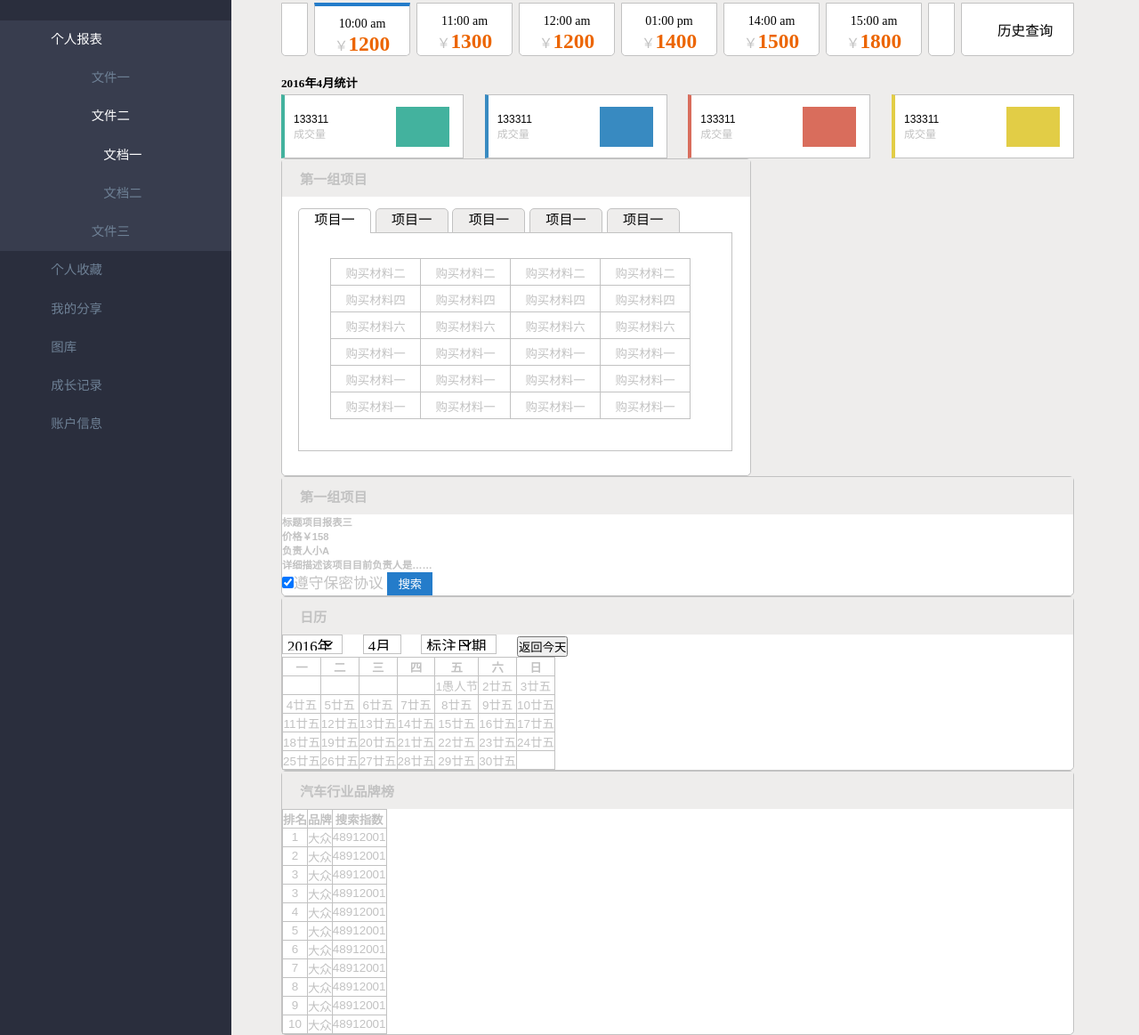
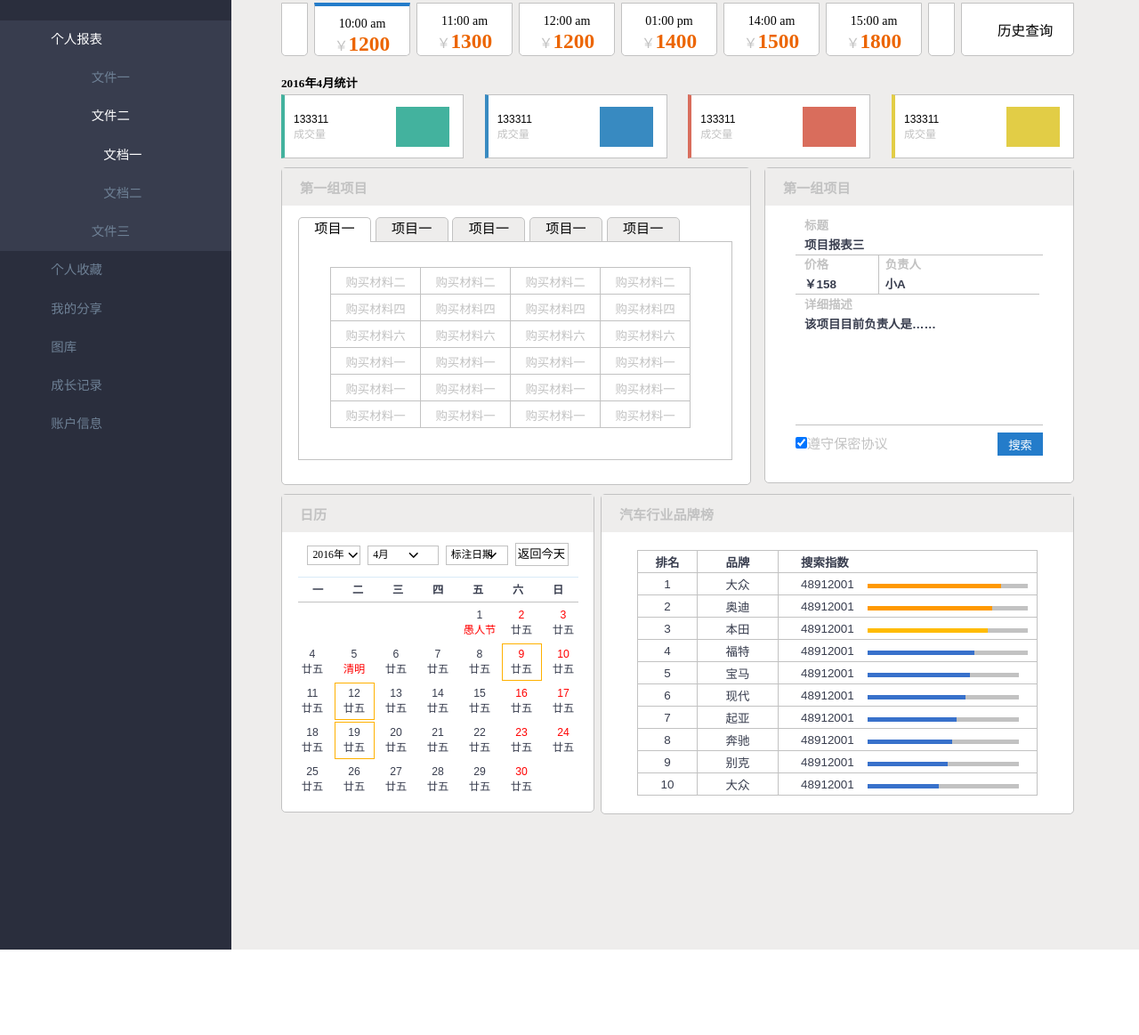
Before and after one commit to huangnuoen/dom, a web app: file ife1--9/index.html in a window 1280 px wide. Shown: the part 202-1365 px from the top of the page at 89% size. After the commit the page ends 1269 px from the top, so only its background shows below. Run offline with its HTML, style and script files only (its server is not run), Linux system fonts and the light colour scheme; lists and menus that the app fills with data are empty; some web fonts are replaced.

Commit message:
change css

```diff
--- a/ife1--9/css/a.css
+++ b/ife1--9/css/a.css
@@ -116,6 +116,7 @@ header .signin {
 /*内容*/
 section.wrapper {
 	width: 1280px;/*固定宽度*/
+	height: 1213px;
 	margin: 0 auto;
 	display: flex;
 }
@@ -365,6 +366,13 @@ div.statistics li.yellow span.chart {
 }
 
 /*项目部分*/
+div.project {
+	display: flex;
+	justify-content: space-between;
+	margin-top: 10px;
+}
+
+/*项目左侧部分*/
 div.pro-table {
 	width: 526px;
 	background-color: #fff;
@@ -407,3 +415,248 @@ div.pro-table div table tr {
 div.pro-table div table td {
 	width: 100px;
 }
+
+/*项目右侧*/
+div.pro-detailed {
+	width: 348px;
+	height: 355px;
+	box-sizing: border-box;
+}
+.pro-detailed div {
+	margin: 12px 34px 0 34px;
+	line-height: 1.6;
+}
+.pro-detailed h6 {
+	font-size: 80%;
+	border-bottom: 1px solid #c2c2c2;
+	text-indent: 10px;
+}
+.pro-detailed h6 span {
+	color: #383d4e;
+	font-size: 100%;
+	display: block;
+}
+h6.in-blo {
+	display: inline-block;
+}
+h6:nth-child(2) {
+	width: 93px;
+	margin-right: -8px;
+	border-right: 1px #c2c2c2 solid;
+}
+h6:nth-child(3) {
+	width: 183px;
+}
+h6:nth-child(4) {
+	height: 145px;
+}
+.pro-detailed form {
+	margin-top: 8px;
+}
+.pro-detailed form label {
+	font-size: 90%;
+}
+.pro-detailed form button {
+	float: right;
+}
+
+/*日历汽车部分*/
+.calendar-car {
+	display: flex;
+	justify-content: space-between;
+	margin-top: 10px;
+}
+/*日历*/
+.calendar {
+	width: 350px;
+	height: 356px;
+
+}
+ /*日历选择*/
+.calendar form{
+	text-align: center;
+	margin: 12px 0;
+}
+.calendar form button {
+	background-color: transparent;
+	width: 60px;
+	border: 1px solid #c2c2c2;
+	font-family: "黑体";
+	line-height: 1.8;
+	cursor: pointer;
+}
+.calendar form select {
+	font-size: 70%;
+	margin-right: 3px;
+}
+.calendar form select:first-child {
+	width: 60px;
+}
+.calendar form select:nth-child(2) {
+	width: 80px;
+}
+.calendar form select:nth-child(3) {
+	width: 70px;
+}
+/*日历表格*/
+.calendar-car .calendar table,
+.calendar-car .calendar tr,
+.calendar-car .calendar td,
+.calendar-car .calendar th {
+	border: none;
+	color: #383d4e;
+	font-size: 90%;
+}
+.calendar table.calendar-table1 {
+	margin: 0 auto;
+
+}
+.calendar table.calendar-table2 {
+	border-collapse: separate;
+	margin: 0 auto;
+}
+
+.calendar table.calendar-table2 tr {
+	height: 42px;
+}
+
+.calendar td,.calendar th {
+	width: 45px;
+	box-sizing: border-box;
+	cursor: pointer;
+}
+.calendar tr span {
+	display: block;
+}
+.calendar table.calendar-table1 tr {
+	height: 28px;
+	border-top: 1px solid #d9eaf7;
+	border-bottom: 1px solid #c2c2c2;
+}
+.calendar td span.weekend {
+	color: red;
+}
+.calendar td.selected {
+	border: 1px solid #ffb100;
+}
+.calendar td:hover {
+	border: 1px solid #ffb100;
+}
+
+
+/*car*/
+.car {
+	width: 530px;
+
+}
+.car table {
+	color: #383d4e;
+	margin: 20px 0 20px 40px;
+}
+.car tr {
+	height: 25px;
+}
+.car tr td:first-child,
+.car tr th:first-child {
+	width: 66px;
+}
+.car tr td,
+.car tr th {
+	width: 90px;
+}
+.car tr td:last-child,
+.car tr th:last-child {
+	width: 290px;
+	text-align: left;
+	text-indent: 25px;
+}
+.car tr td span.amount {
+	display: inline-block;
+	margin-left: 15px;
+	height: 5px;
+}
+.car tr td span:last-child {
+	display: inline-block;
+	height: 5px;
+}
+.car tr:nth-child(2) td span.amount {
+	width: 150px;
+	height: 5px;
+	background-color: #ff9900;
+}
+.car tr:nth-child(2) td span:last-child {
+    background-color: #c2c2c2;
+    width: 30px;
+}
+.car tr:nth-child(3) td span.amount {
+	width: 140px;
+	background-color: #ff9900;
+}
+.car tr:nth-child(3) td span:last-child {
+    background-color: #c2c2c2;
+    width: 40px;
+}
+.car tr:nth-child(4) td span.amount {
+	width: 135px;
+	background-color: #ffbb00;
+}
+.car tr:nth-child(4) td span:last-child {
+    background-color: #c2c2c2;
+    width: 45px;
+}
+.car tr:nth-child(5) td span.amount {
+	width: 120px;
+	background-color: #3871cb;
+}
+.car tr:nth-child(5) td span:last-child {
+    background-color: #c2c2c2;
+    width: 60px;
+}
+.car tr:nth-child(6) td span.amount {
+	width: 115px;
+	background-color: #3871cb;
+}
+.car tr:nth-child(6) td span:last-child {
+    background-color: #c2c2c2;
+    width: 55px;
+}
+.car tr:nth-child(7) td span.amount {
+	width: 110px;
+	background-color: #3871cb;
+}
+.car tr:nth-child(7) td span:last-child {
+    background-color: #c2c2c2;
+    width: 60px;
+}
+.car tr:nth-child(8) td span.amount {
+	width: 100px;
+	background-color: #3871cb;
+}
+.car tr:nth-child(8) td span:last-child {
+    background-color: #c2c2c2;
+    width: 70px;
+}
+.car tr:nth-child(9) td span.amount {
+	width: 95px;
+	background-color: #3871cb;
+}
+.car tr:nth-child(9) td span:last-child {
+    background-color: #c2c2c2;
+    width: 75px;
+}
+.car tr:nth-child(10) td span.amount {
+	width: 90px;
+	background-color: #3871cb;
+}
+.car tr:nth-child(10) td span:last-child {
+    background-color: #c2c2c2;
+    width: 80px;
+}
+.car tr:nth-child(11) td span.amount {
+	width: 80px;
+	background-color: #3871cb;
+}
+.car tr:nth-child(11) td span:last-child {
+    background-color: #c2c2c2;
+    width: 90px;
+}
--- a/ife1--9/index.html
+++ b/ife1--9/index.html
@@ -206,10 +206,9 @@
 						<h5>第一组项目</h5>
 						<div>
 							<h6>标题<span>项目报表三</span></h6>
-							<h6>价格<span>￥158</span></h6>
-							<h6>负责人<span>小A</span></h6>
-
-								<h6>详细描述<span>该项目目前负责人是……</span></h6>
+							<h6 class="in-blo">价格<span>￥158</span></h6>
+							<h6 class="in-blo">负责人<span>小A</span></h6>
+							<h6>详细描述<span>该项目目前负责人是……</span></h6>
 							<form>
 								<input type="checkbox" checked><label>遵守保密协议</label>
 								<button class="btn-search">搜索</button>
@@ -218,6 +217,7 @@
 					</div>
 				</div>
 
+				<div class="calendar-car">
 				<div class="calendar grid">
 					<h5>日历</h5>
 					<form>
@@ -232,7 +232,7 @@
 						</select>
 						<button>返回今天</button>
 					</form>
-					<table class="calendar-table">
+					<table class="calendar-table1">
 						<tr>
 							<th>一</th>
 							<th>二</th>
@@ -242,18 +242,20 @@
 							<th>六</th>
 							<th>日</th>
 						</tr>
+					</table>
+					<table  class="calendar-table2">
 						<tr>
 							<td></td>
 							<td></td>
 							<td></td>
 							<td></td>
-							<td><span>1</span><span>愚人节</span></td>
+							<td><span>1</span><span class="weekend">愚人节</span></td>
 							<td><span class="weekend">2</span><span>廿五</span></td>
 							<td><span class="weekend">3</span><span>廿五</span></td>
 						</tr>
 						<tr>
 							<td><span>4</span><span>廿五</span></td>
-							<td><span>5</span><span>廿五</span></td>
+							<td><span>5</span><span class="weekend">清明</span></td>
 							<td><span>6</span><span>廿五</span></td>
 							<td><span>7</span><span>廿五</span></td>
 							<td><span>8</span><span>廿五</span></td>
@@ -289,6 +291,7 @@
 						</tr>
 					</table>
 				</div>
+
 				<div class="car grid">
 					<h5>汽车行业品牌榜</h5>
 					<table>
@@ -300,59 +303,55 @@
 						<tr>
 							<td>1</td>
 							<td>大众</td>
-							<td>48912001<span class="amount"><span></span></span></td>
+							<td>48912001<span class="amount"></span><span></span></td>
 						</tr>
 						<tr>
 							<td>2</td>
-							<td>大众</td>
-							<td>48912001<span class="amount"><span></span></span></td>
+							<td>奥迪</td>
+							<td>48912001<span class="amount"></span><span></span></td>
 						</tr>
 						<tr>
 							<td>3</td>
-							<td>大众</td>
-							<td>48912001<span class="amount"><span></span></span></td>
-						</tr>
-						<tr>
-							<td>3</td>
-							<td>大众</td>
-							<td>48912001<span class="amount"><span></span></span></td>
+							<td>本田</td>
+							<td>48912001<span class="amount"></span><span></span></td>
 						</tr>
 						<tr>
 							<td>4</td>
-							<td>大众</td>
-							<td>48912001<span class="amount"><span></span></span></td>
+							<td>福特</td>
+							<td>48912001<span class="amount"></span><span></span></td>
 						</tr>
 						<tr>
 							<td>5</td>
-							<td>大众</td>
-							<td>48912001<span class="amount"><span></span></span></td>
+							<td>宝马</td>
+							<td>48912001<span class="amount"></span><span></span></td>
 						</tr>
 						<tr>
 							<td>6</td>
-							<td>大众</td>
-							<td>48912001<span class="amount"><span></span></span></td>
+							<td>现代</td>
+							<td>48912001<span class="amount"></span><span></span></td>
 						</tr>
 						<tr>
 							<td>7</td>
-							<td>大众</td>
-							<td>48912001<span class="amount"><span></span></span></td>
+							<td>起亚</td>
+							<td>48912001<span class="amount"></span><span></span></td>
 						</tr>
 						<tr>
 							<td>8</td>
-							<td>大众</td>
-							<td>48912001<span class="amount"><span></span></span></td>
+							<td>奔驰</td>
+							<td>48912001<span class="amount"></span><span></span></td>
 						</tr>
 						<tr>
 							<td>9</td>
-							<td>大众</td>
-							<td>48912001<span class="amount"><span></span></span></td>
+							<td>别克</td>
+							<td>48912001<span class="amount"></span><span></span></td>
 						</tr>
 						<tr>
 							<td>10</td>
 							<td>大众</td>
-							<td>48912001<span class="amount"><span></span></span></td>
+							<td>48912001<span class="amount"></span><span></span></td>
 						</tr>
 					</table>
+				</div>
 				</div>
 			</div>
 		</section>
```
Also changed, not shown: ife1--9/images/c2c2c2hook.png (added).
